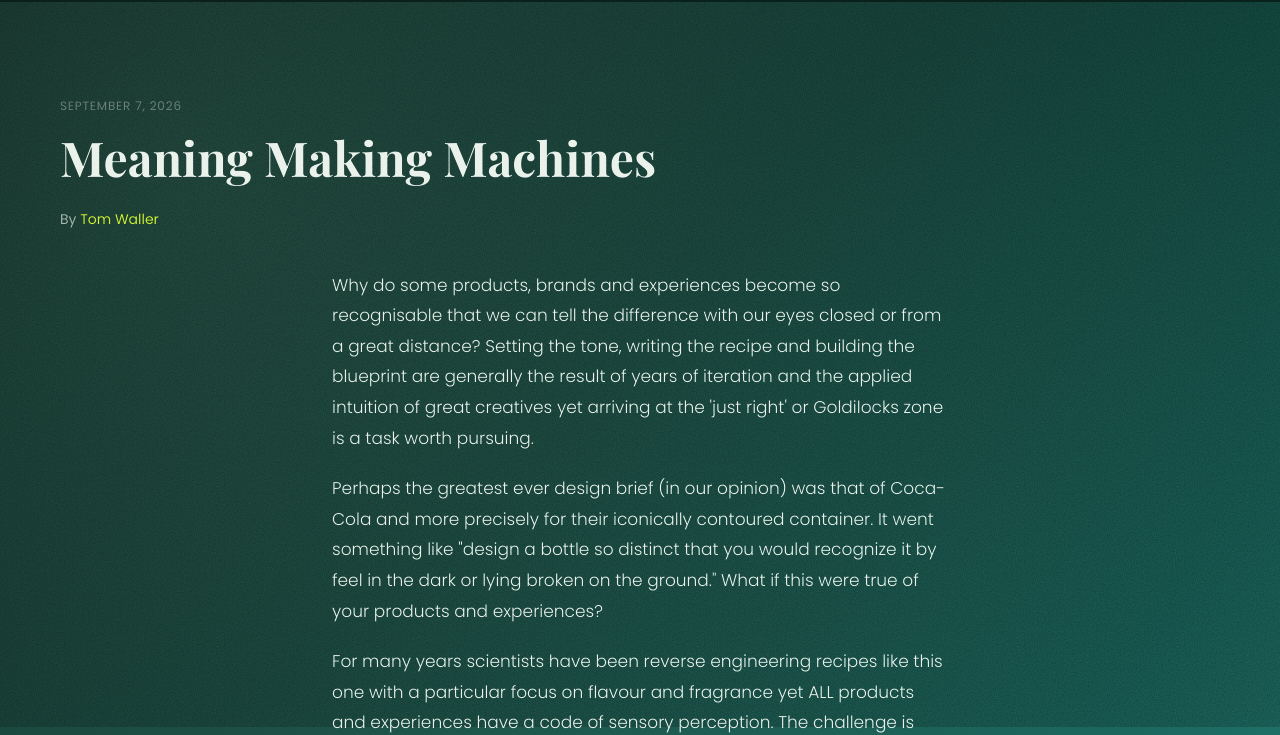
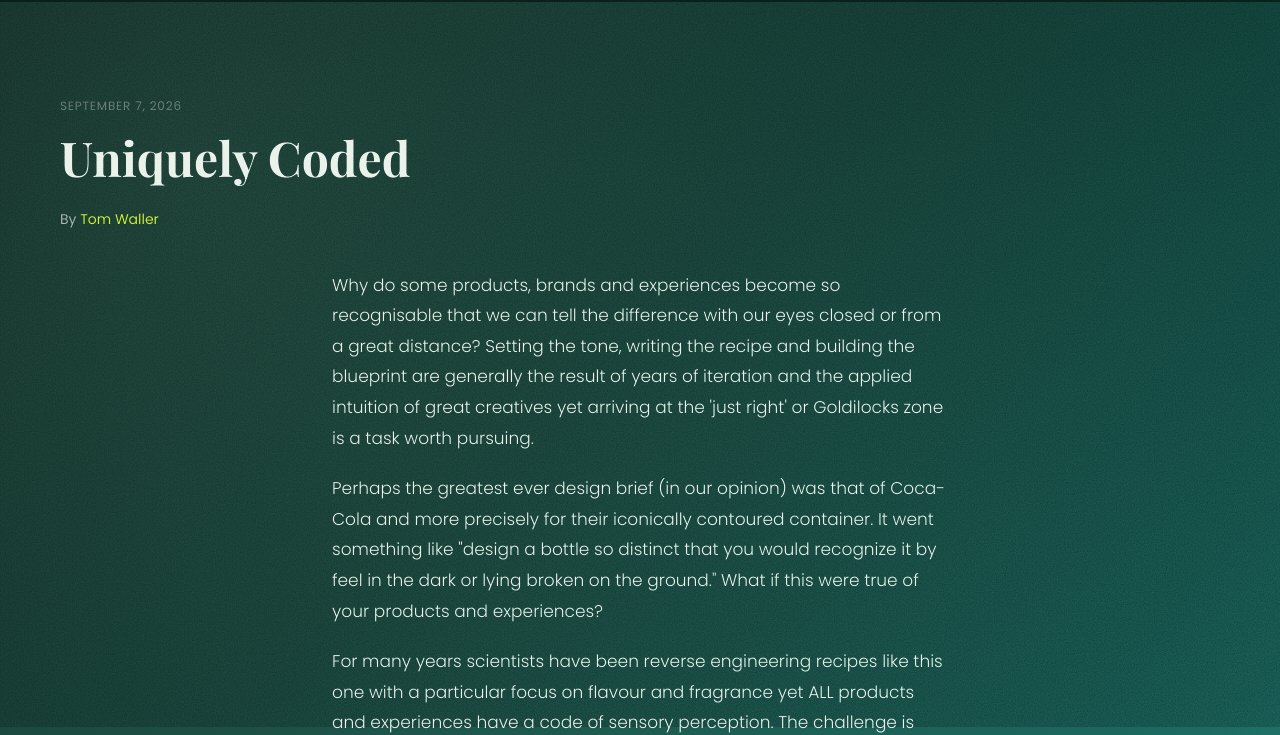
Before and after one commit to goldfaj87/andgoandco-website, an Eleventy site: page src/journal-posts/meaning-making-machines.md in a window 1280 px wide. Shown: the part 73-808 px from the top of the page. Built offline with nearby package versions, Linux system fonts and the light colour scheme; Eleventy itself is replaced by a stand-in of ours; files that its build step writes are made by us from their sources; a web font is replaced by a local one.

Commit message:
Update meaning-making-machines.md

```diff
--- a/src/journal-posts/meaning-making-machines.md
+++ b/src/journal-posts/meaning-making-machines.md
@@ -1,6 +1,6 @@
 ---
 layout: journal-post.njk
-title: Meaning Making Machines
+title: Uniquely Coded
 author: Tom Waller
 date: 2026-09-07T14:55:00.000-04:00
 teaser: On the Coca-Cola bottle test, why "lighter" doesn't always mean lighter,
```
